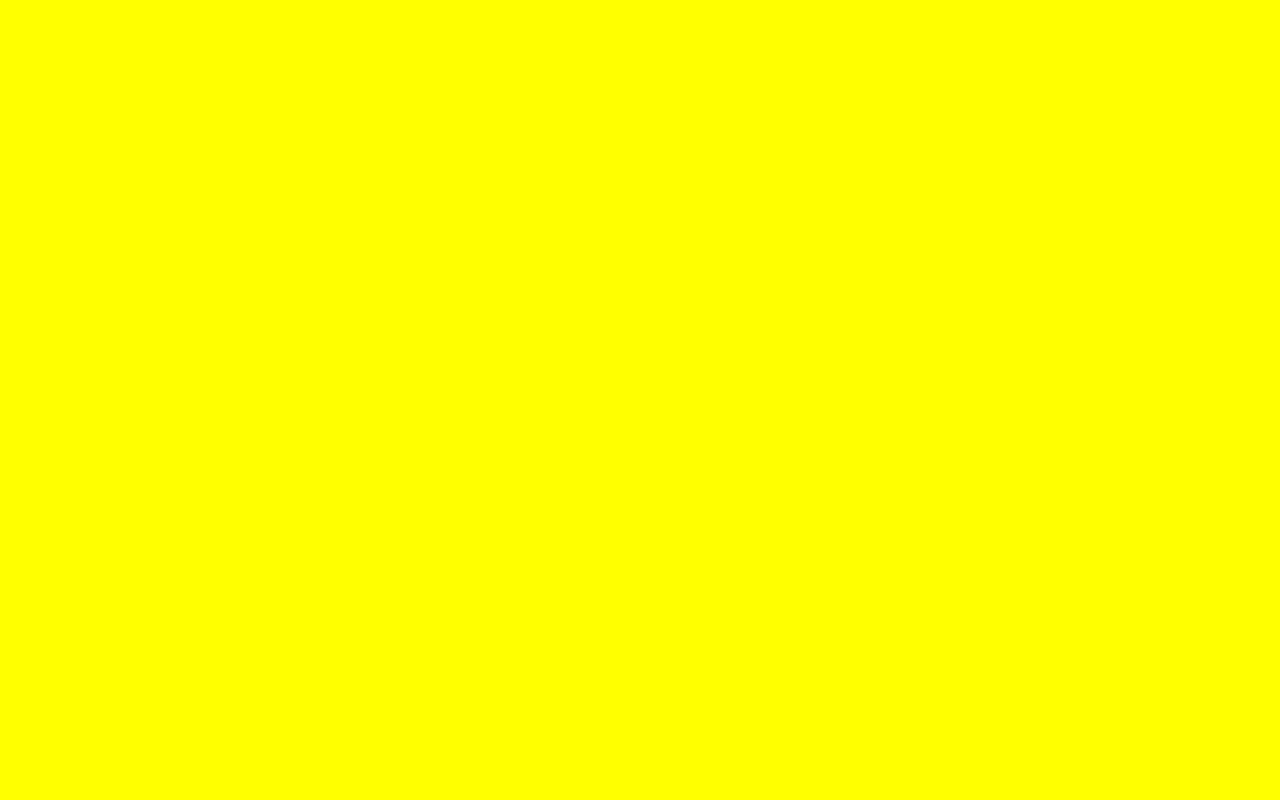
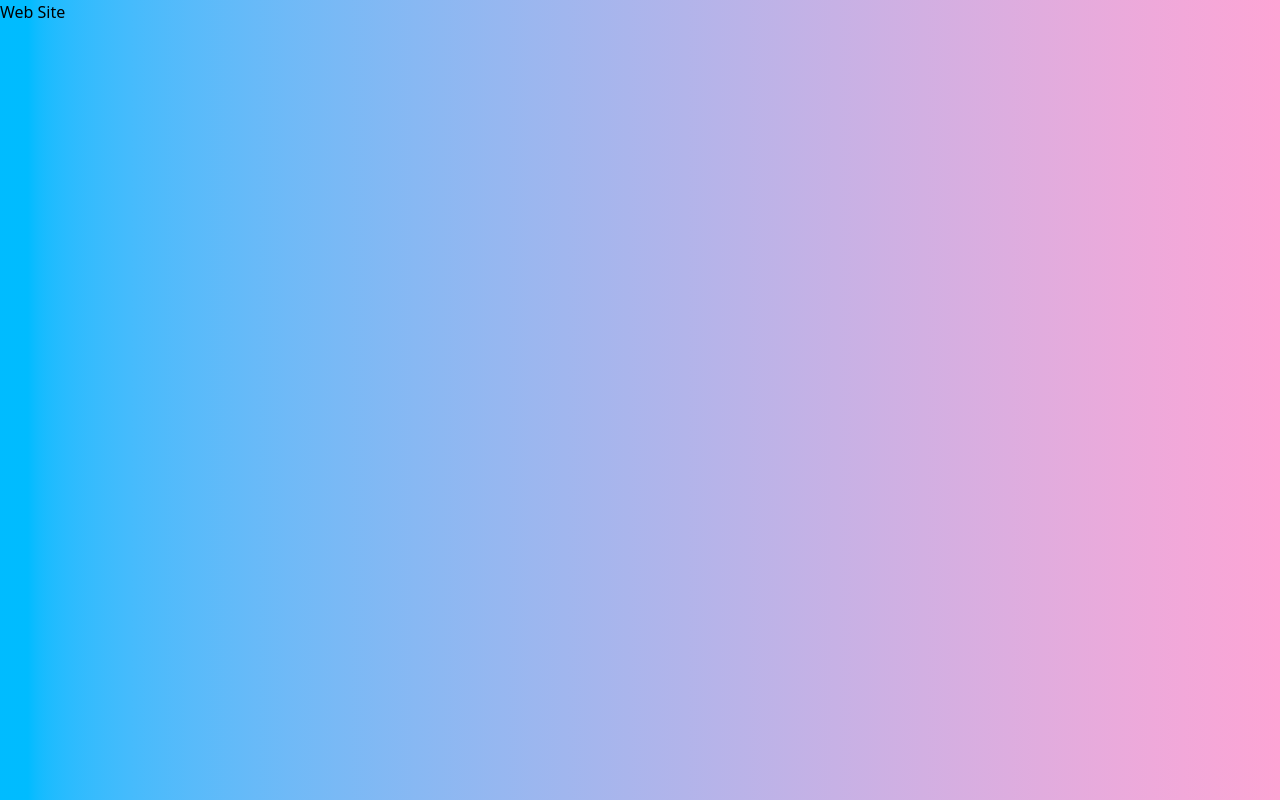
Before and after one commit to reynoldsjulia789-byte/webdev1-starter, a plain HTML site: page index.html in a window 1280 px wide. Drawn offline with nearby package versions, Linux system fonts and the light colour scheme.

Commit message:
linked tailwind

```diff
--- a/index.html
+++ b/index.html
@@ -19,7 +19,9 @@
         Framework
     </title>
 </head>
-<body>
-
+<body class = "bg-linear-to-r from-sky-400 to-pink-300">
+    <h1>
+        Web Site
+    </h1>
 </body>
 </html>
--- a/style.css
+++ b/style.css
@@ -1,5 +1,5 @@
 /* Diagnostic Styling */
-body
+/* body
 {
     background: yellow;
-}
+} */
```
